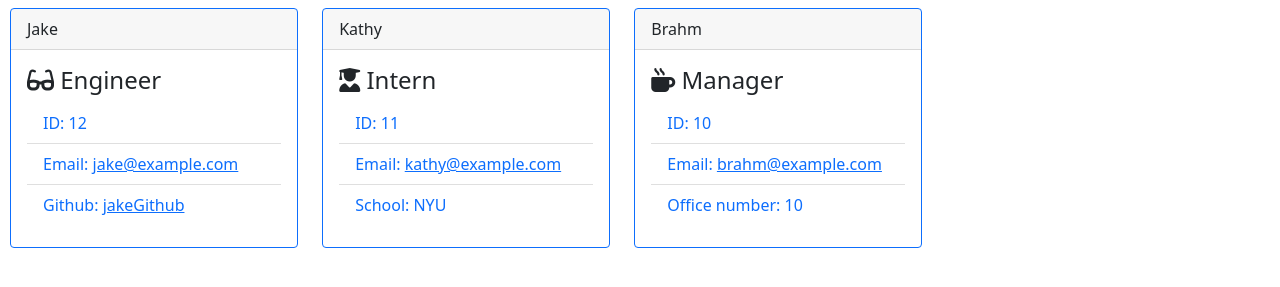
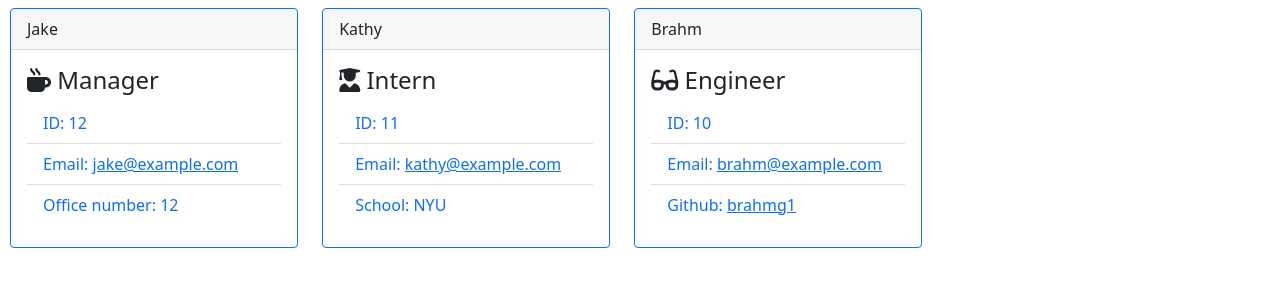
Before and after one commit to brahmg1/team-profile-generator, a website: page index.html in a window 1280 px wide. Shown: the part 53-340 px from the top of the page. Drawn offline with nearby package versions, Linux system fonts and the light colour scheme.

Commit message:
updated index

```diff
--- a/index.html
+++ b/index.html
@@ -33,11 +33,11 @@
         <div class="card border-primary mb-3">
             <div class="card-header">Jake</div>
                 <div class="card-body">
-                    <h4 class="card-title"><i class="fas fa-glasses"></i>  Engineer</h4>
+                    <h4 class="card-title"><i class="fas fa-mug-hot"></i>  Manager</h4>
                         <ul class="list-group list-group-flush text-primary">
                             <li class="list-group-item text-primary">ID: 12</li>
                             <li class="list-group-item text-primary">Email: <a href ="mailto: jake@example.com">jake@example.com</a></li>
-                            <li class="list-group-item text-primary">Github: <a href= "www.github.com/jakeGithub">jakeGithub</a></li>
+                            <li class="list-group-item text-primary">Office number: 12</li>
                         </ul>
                 </div>
             </div>
@@ -59,11 +59,11 @@
         <div class="card border-primary mb-3">
             <div class="card-header">Brahm</div>
                 <div class="card-body">
-                    <h4 class="card-title"><i class="fas fa-mug-hot"></i>  Manager</h4>
+                    <h4 class="card-title"><i class="fas fa-glasses"></i>  Engineer</h4>
                         <ul class="list-group list-group-flush text-primary">
                             <li class="list-group-item text-primary">ID: 10</li>
                             <li class="list-group-item text-primary">Email: <a href ="mailto: brahm@example.com">brahm@example.com</a></li>
-                            <li class="list-group-item text-primary">Office number: 10</li>
+                            <li class="list-group-item text-primary">Github: <a href= "www.github.com/brahmg1">brahmg1</a></li>
                         </ul>
                 </div>
             </div>
```
Also changed, not shown: dist/index.html.
